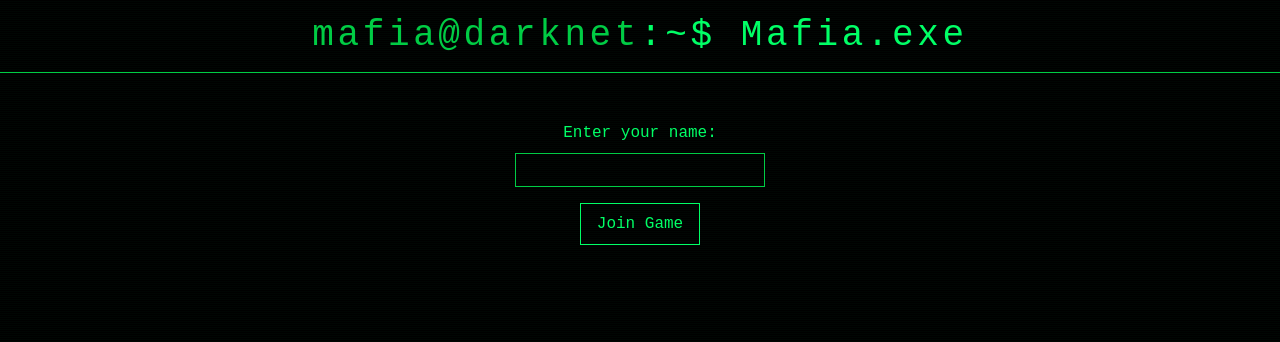
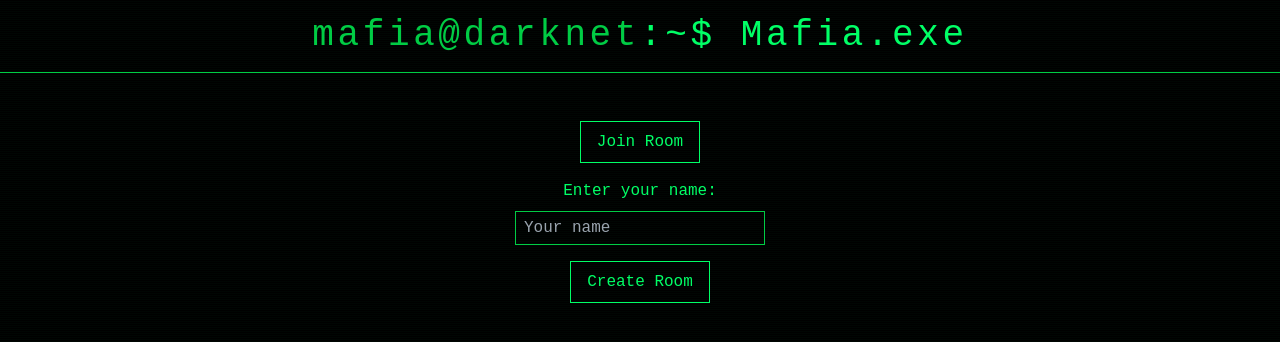
Before and after one commit to cxjohn/mafia_client, a React (Create React App) app: page / in a window 1280 px wide. Shown: the top 342 px of the page. Built offline with nearby package versions, Linux system fonts and the light colour scheme; what @colyseus/schema, colyseus.js would draw is missing.

Commit message:
adding multi room support

```diff
--- a/src/App.tsx
+++ b/src/App.tsx
@@ -101,14 +101,28 @@ export default function App() {
 
   async function createRoom(name: string) {
     try {
-      const room: RoomType = await client.joinOrCreate<State>("my_room", {
+      const room: RoomType = await client.create<State>("my_room", {
         name,
       });
       setThisRoom(room);
       setupRoom(room);
-      console.log("room", room);
+      console.log("room created", room);
     } catch (e) {
-      console.error("join error", e);
+      console.error("create room error", e);
+    }
+  }
+
+  async function joinRoom(roomId: string, name: string) {
+    try {
+      const room: RoomType = await client.joinById<State>(roomId, {
+        name,
+      });
+      setThisRoom(room);
+      setupRoom(room);
+      console.log("room joined", room);
+    } catch (e) {
+      console.error("join room error", e);
+      throw e; // Re-throw to allow UI to handle error
     }
   }
 
@@ -150,11 +164,24 @@ export default function App() {
     [rolesArray]
   );
 
-  const handleCreateOrJoin = (e: React.FormEvent<HTMLFormElement>) => {
+  const handleCreateRoom = (e: React.FormEvent<HTMLFormElement>) => {
     e.preventDefault();
     if (name) {
       createRoom(name);
       setName("");
+    }
+  };
+
+  const handleJoinRoom = async (e: React.FormEvent<HTMLFormElement>, roomId: string) => {
+    e.preventDefault();
+    if (name && roomId) {
+      try {
+        await joinRoom(roomId, name);
+        setName("");
+      } catch (error) {
+        // Error handling will be done in JoinRoom component
+        throw error;
+      }
     }
   };
 
@@ -213,12 +240,27 @@ export default function App() {
       )}
       {!thisRoom && (
         <JoinRoom
-          handleCreateOrJoin={handleCreateOrJoin}
+          handleCreateRoom={handleCreateRoom}
+          handleJoinRoom={handleJoinRoom}
           name={name}
           setName={setName}
           handleReconnect={handleReconnect}
         />
       )}
+      {thisRoom && (
+        <div className="fixed top-4 right-4 bg-black border border-terminalAccent px-4 py-2 font-mono text-terminalFg text-sm">
+          <div className="text-terminalAccent mb-1">Room Code:</div>
+          <div className="text-lg font-bold">{thisRoom.id}</div>
+          <button
+            onClick={() => {
+              navigator.clipboard.writeText(thisRoom.id);
+            }}
+            className="mt-2 text-xs text-terminalAccent hover:underline"
+          >
+            Copy
+          </button>
+        </div>
+      )}
     </div>
   );
 }
--- a/src/components/JoinRoom.tsx
+++ b/src/components/JoinRoom.tsx
@@ -1,35 +1,127 @@
+import { useState } from "react";
+
 type JoinRoomProps = {
-  handleCreateOrJoin: (e: React.FormEvent<HTMLFormElement>) => void;
+  handleCreateRoom: (e: React.FormEvent<HTMLFormElement>) => void;
+  handleJoinRoom: (
+    e: React.FormEvent<HTMLFormElement>,
+    roomId: string
+  ) => Promise<void>;
   name: string;
   setName: React.Dispatch<React.SetStateAction<string>>;
   handleReconnect: () => void;
 };
 
 export default function JoinRoom({
-  handleCreateOrJoin,
+  handleCreateRoom,
+  handleJoinRoom,
   name,
   setName,
   handleReconnect,
 }: JoinRoomProps) {
+  const [roomId, setRoomId] = useState("");
+  const [isJoining, setIsJoining] = useState(false);
+  const [joinError, setJoinError] = useState<string | null>(null);
+  const [mode, setMode] = useState<"create" | "join">("create");
+
+  const handleJoinSubmit = async (e: React.FormEvent<HTMLFormElement>) => {
+    e.preventDefault();
+    if (name && roomId) {
+      setIsJoining(true);
+      setJoinError(null);
+      try {
+        await handleJoinRoom(e, roomId);
+        setRoomId("");
+      } catch (error: any) {
+        const errorMessage =
+          error?.message ||
+          error?.toString() ||
+          "Failed to join room. Please check the room code.";
+        setJoinError(errorMessage);
+      } finally {
+        setIsJoining(false);
+      }
+    }
+  };
+
   return (
     <div className="flex flex-col justify-between mx-auto text-center">
       <div className="pt-4 lg:pt-12 px-4">
-        <form className="flex flex-col" onSubmit={handleCreateOrJoin}>
+        <div className="mb-4 flex gap-4 justify-center">
+          {mode === "join" ? (
+            <button
+              onClick={() => {
+                setMode("create");
+                setJoinError(null);
+              }}
+              className="border px-4 py-2 transition-all duration-150 font-mono border-terminalFg text-terminalFg hover:text-black hover:bg-terminalAccent"
+            >
+              Create Room
+            </button>
+          ) : (
+            <button
+              onClick={() => {
+                setMode("join");
+                setJoinError(null);
+              }}
+              className="border px-4 py-2 transition-all duration-150 font-mono border-terminalFg text-terminalFg hover:text-black hover:bg-terminalAccent"
+            >
+              Join Room
+            </button>
+          )}
+        </div>
+
+        {mode === "create" ? (
+          <form className="flex flex-col" onSubmit={handleCreateRoom}>
             <p className="text-terminalFg font-mono mb-2">Enter your name:</p>
             <input
               type="text"
               className="bg-black border border-terminalAccent text-terminalFg caret-terminalAccent px-2 py-1 focus:outline-none focus:shadow-[0_0_8px_#00FF66] w-full max-w-[250px] mx-auto font-mono"
               value={name}
               onChange={(e) => setName(e.target.value)}
+              placeholder="Your name"
             />
             <div>
               <input
                 className="border border-terminalFg text-terminalFg hover:text-black hover:bg-terminalAccent px-4 py-2 transition-all duration-150 font-mono cursor-pointer mt-4"
                 type="submit"
-              value="Join Game"
+                value="Create Room"
+                disabled={!name}
               />
             </div>
           </form>
+        ) : (
+          <form className="flex flex-col" onSubmit={handleJoinSubmit}>
+            <p className="text-terminalFg font-mono mb-2">Enter your name:</p>
+            <input
+              type="text"
+              className="bg-black border border-terminalAccent text-terminalFg caret-terminalAccent px-2 py-1 focus:outline-none focus:shadow-[0_0_8px_#00FF66] w-full max-w-[250px] mx-auto font-mono mb-4"
+              value={name}
+              onChange={(e) => setName(e.target.value)}
+              placeholder="Your name"
+            />
+            <p className="text-terminalFg font-mono mb-2">Enter room code:</p>
+            <input
+              type="text"
+              className="bg-black border border-terminalAccent text-terminalFg caret-terminalAccent px-2 py-1 focus:outline-none focus:shadow-[0_0_8px_#00FF66] w-full max-w-[250px] mx-auto font-mono"
+              value={roomId}
+              onChange={(e) => setRoomId(e.target.value)}
+              placeholder="Room code"
+            />
+            {joinError && (
+              <p className="text-terminalAlert font-mono text-sm mt-2">
+                {joinError}
+              </p>
+            )}
+            <div>
+              <input
+                className="border border-terminalFg text-terminalFg hover:text-black hover:bg-terminalAccent px-4 py-2 transition-all duration-150 font-mono cursor-pointer mt-4 disabled:opacity-50 disabled:cursor-not-allowed"
+                type="submit"
+                value={isJoining ? "Joining..." : "Join Room"}
+                disabled={!name || !roomId || isJoining}
+              />
+            </div>
+          </form>
+        )}
       </div>
 
       {localStorage.getItem("sessionId") ? (
```
Lines whose indentation alone changed are shown as unchanged.
